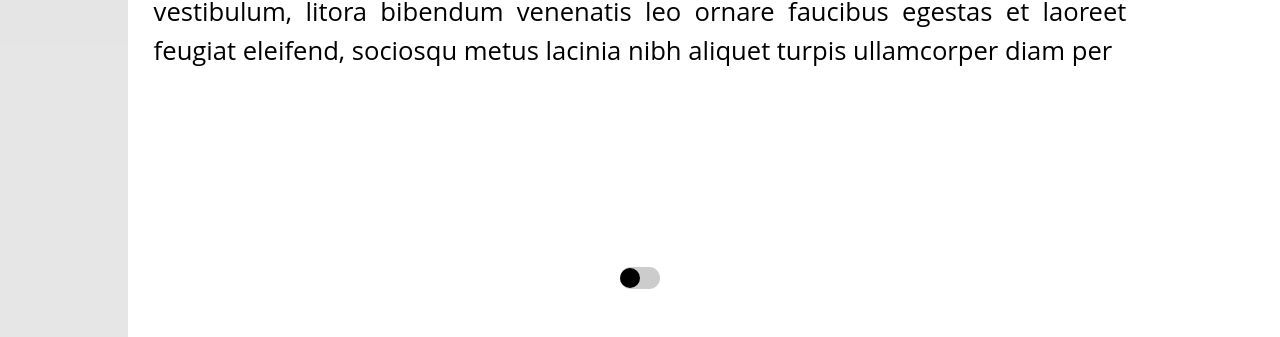
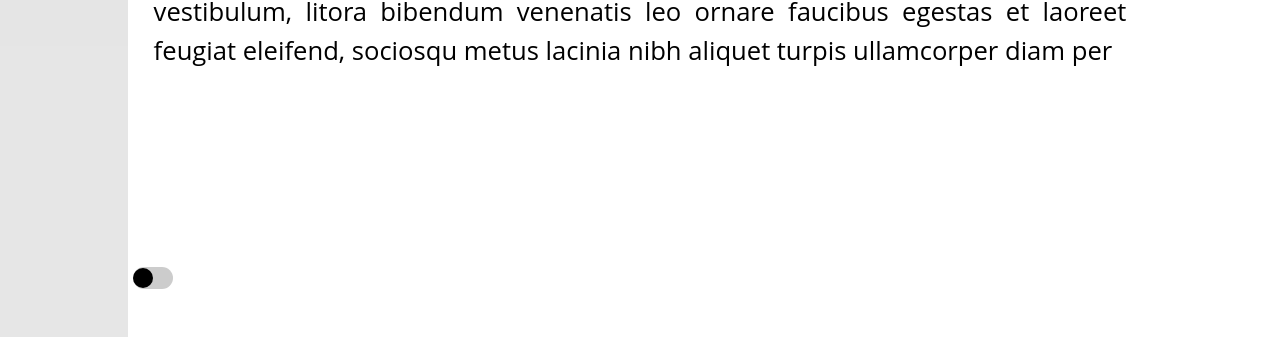
Before and after one commit to juli-vert/SlidePresentation, a plain HTML site: page index.html in a window 1280 px wide. Shown: the part 463-800 px from the top of the page. Drawn offline with Linux system fonts and the light colour scheme.

Commit message:
moving the dark mode selecto to the left

```diff
--- a/style.css
+++ b/style.css
@@ -98,9 +98,11 @@
 }
 
 .selector {
-    width: 100%;
+    width: 80%;
     height: 5vh;
-    margin: left;
+    text-align: left;
+    margin: auto;
+    padding-left: 10px;
     display: block;
 }
 
```
